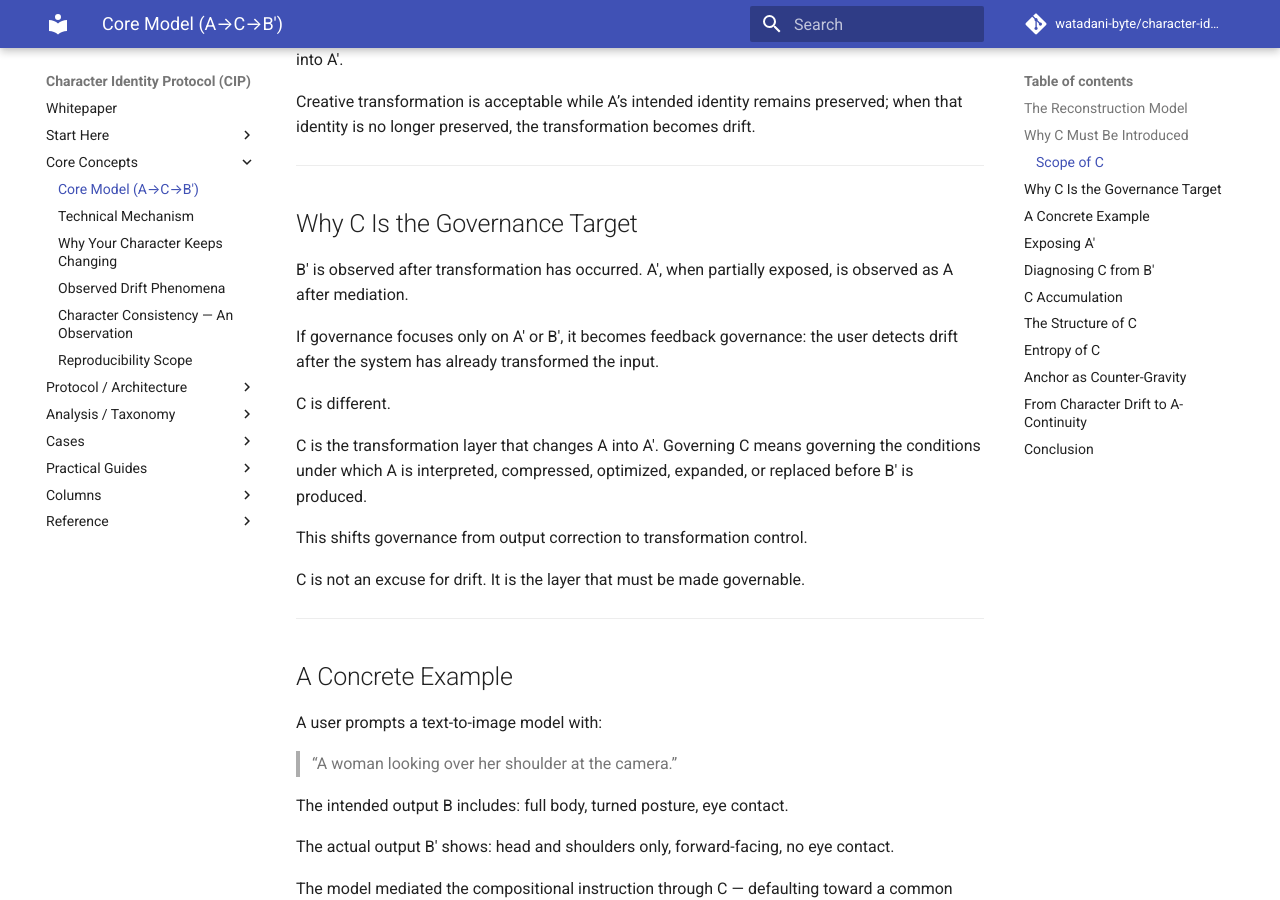
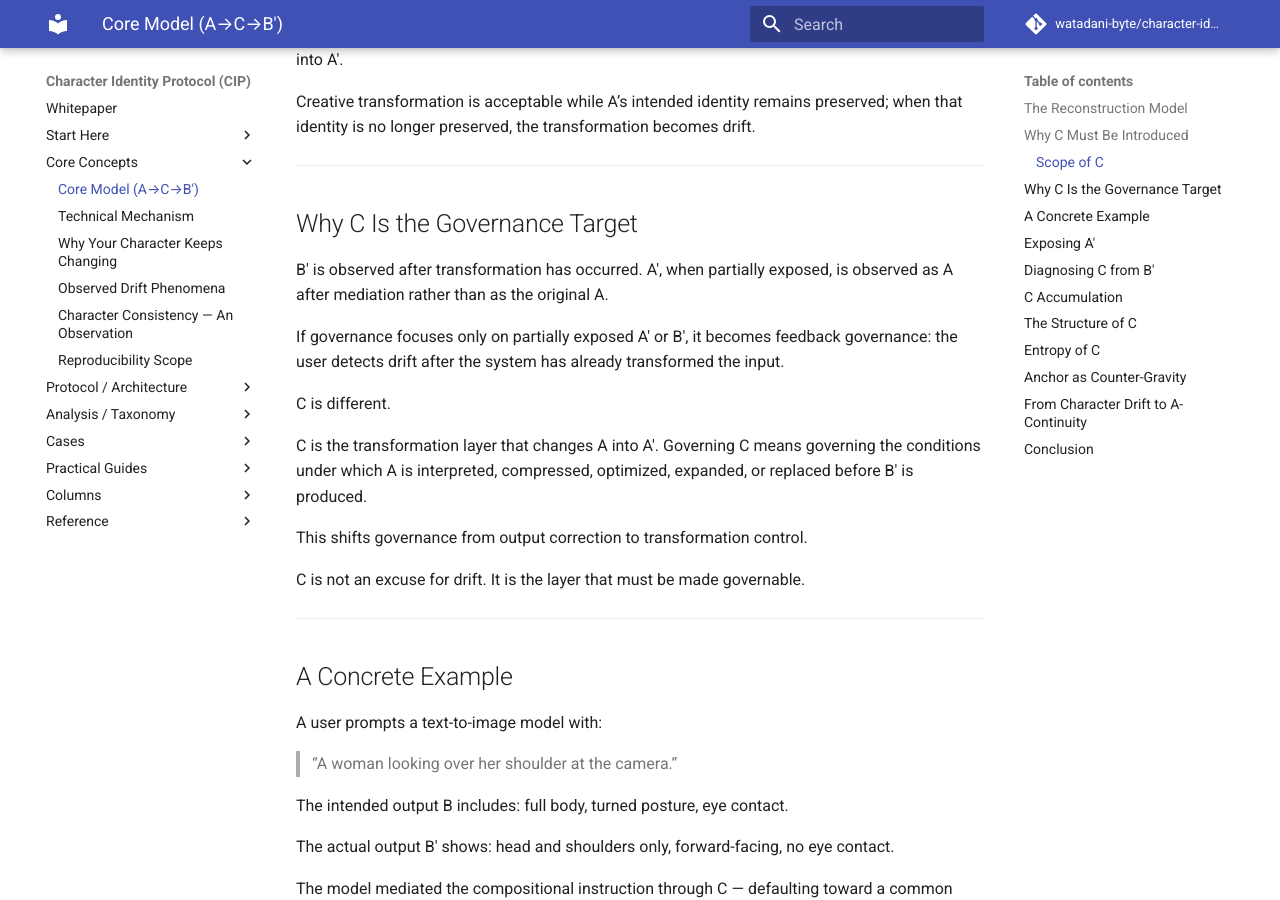
Before and after one commit to watadani-byte/character-identity-protocol, an MkDocs documentation site: the page built from docs/model_a_c_b.md, in a window 1280 px wide and 900 px high, scrolled down 1860 px. Built offline with MkDocs 1.6.1 and Material for MkDocs 9.7.7, drawn with Linux system fonts in a browser that asks for light colours; comment, search, counter and statistics services are not loaded.

Commit message:
model_a_c_b.md を更新

```diff
--- a/docs/model_a_c_b.md
+++ b/docs/model_a_c_b.md
@@ -67,9 +67,9 @@ Creative transformation is acceptable while A’s intended identity remains pres
 
 ## Why C Is the Governance Target
 
-B′ is observed after transformation has occurred. A′, when partially exposed, is observed as A after mediation.
+B′ is observed after transformation has occurred. A′, when partially exposed, is observed as A after mediation rather than as the original A.
 
-If governance focuses only on A′ or B′, it becomes feedback governance: the user detects drift after the system has already transformed the input.
+If governance focuses only on partially exposed A′ or B′, it becomes feedback governance: the user detects drift after the system has already transformed the input.
 
 C is different.
 
```
